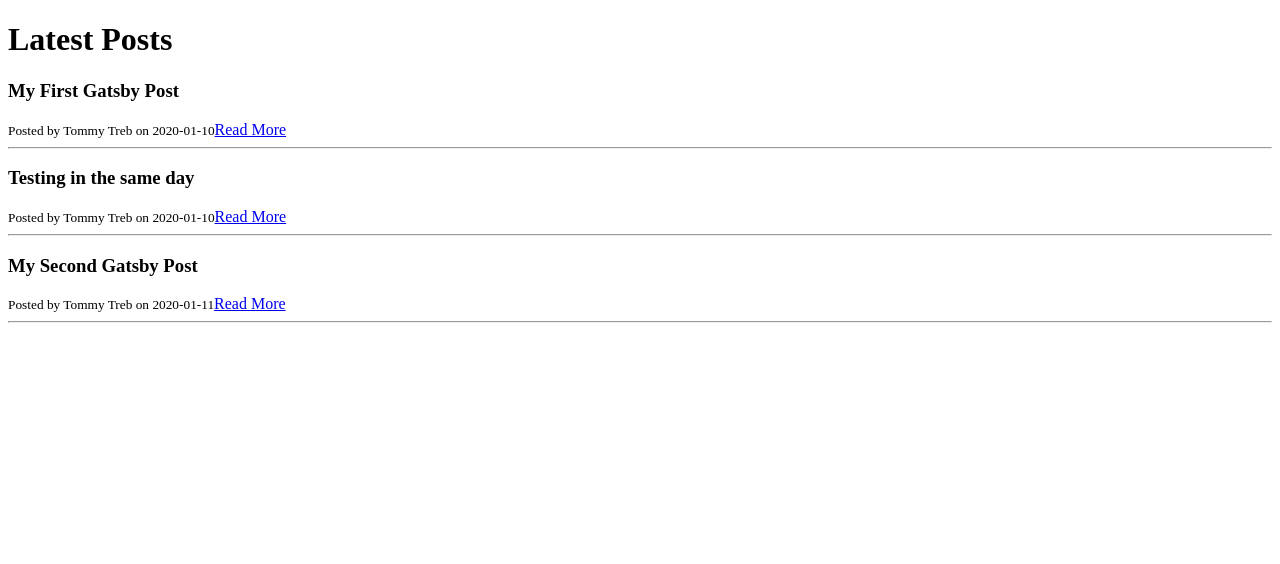
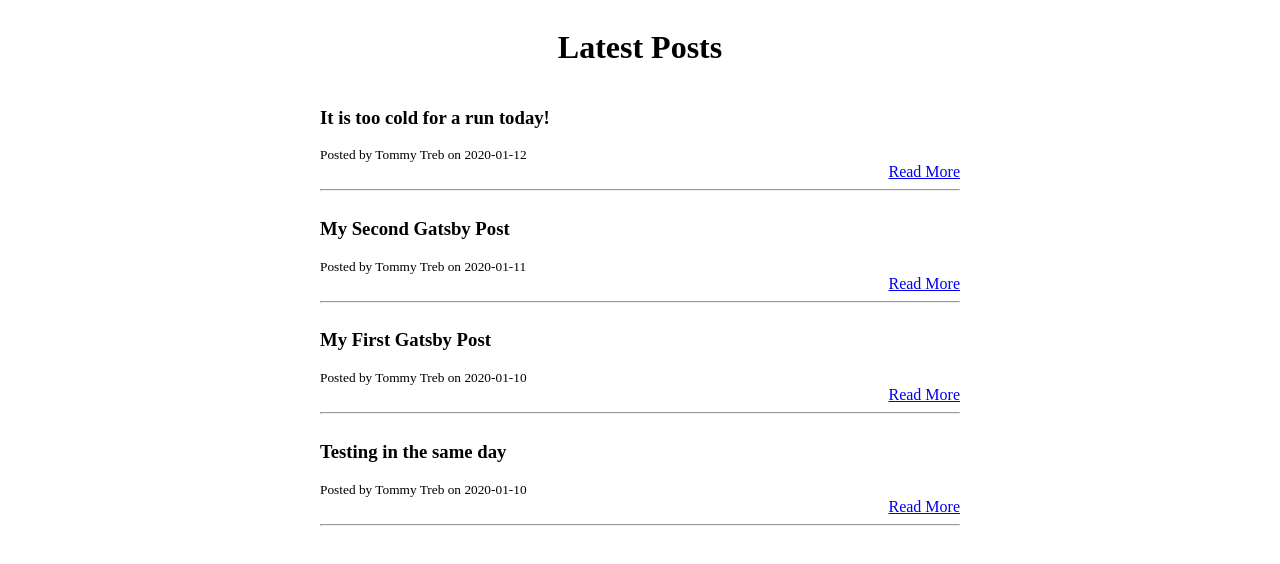
Before and after one commit to grezxune/gatsby-tommy-treb, a Gatsby site: page /blog in a window 1280 px wide. Built offline with nearby package versions, Linux system fonts and the light colour scheme; Gatsby itself is replaced by a stand-in of ours.

Commit message:
Push new blog

```diff
--- a/src/pages/blog.js
+++ b/src/pages/blog.js
@@ -3,15 +3,24 @@ import { graphql, Link } from "gatsby"
 
 const BlogPage = ({ data }) => {
   return (
-    <div>
+    <div
+      style={{
+        display: "flex",
+        justifyContent: "center",
+        flexDirection: "column",
+        alignItems: "center",
+      }}
+    >
       <h1>Latest Posts</h1>
       {data.allMarkdownRemark.edges.map(({ node }) => (
-        <div key={node.id}>
+        <div key={node.id} style={{ minWidth: "50vw" }}>
           <h3>{node.frontmatter.title}</h3>
-          <small>
+          <small style={{ display: "block" }}>
             Posted by {node.frontmatter.author} on {node.frontmatter.date}
           </small>
-          <Link to={node.frontmatter.path}>Read More</Link>
+          <div style={{ textAlign: "right" }}>
+            <Link to={node.frontmatter.path}>Read More</Link>
+          </div>
           <hr />
         </div>
       ))}
@@ -21,7 +30,7 @@ const BlogPage = ({ data }) => {
 
 export const pageQuery = graphql`
   query blogIndexQuery {
-    allMarkdownRemark {
+    allMarkdownRemark(sort: { fields: [frontmatter___date], order: DESC }) {
       edges {
         node {
           id
--- a/src/pages/posts/2020-1-10/second.md
+++ b/src/pages/posts/2020-1-10/second.md
@@ -5,6 +5,6 @@ title: "Testing in the same day"
 author: "Tommy Treb"
 ---
 
-# This is my very first blog post in Gatsby
+# AHH
 
 Here is the content
--- /dev/null
+++ b/src/pages/posts/2020-1-12/index.md
@@ -0,0 +1,10 @@
+---
+path: "/cold-run"
+date: "2020-01-12"
+title: "It is too cold for a run today!"
+author: "Tommy Treb"
+---
+
+# If the air hurts my nostrils, I stay inside.
+
+End of story.
--- a/src/templates/blogPost.js
+++ b/src/templates/blogPost.js
@@ -6,7 +6,6 @@ export default ({ data }) => {
 
   return (
     <div>
-      <h1>Test</h1>
       <Link to={"/blog"}>Go Back</Link>
       <hr />
       <h1>{post.frontmatter.title}</h1>
```
